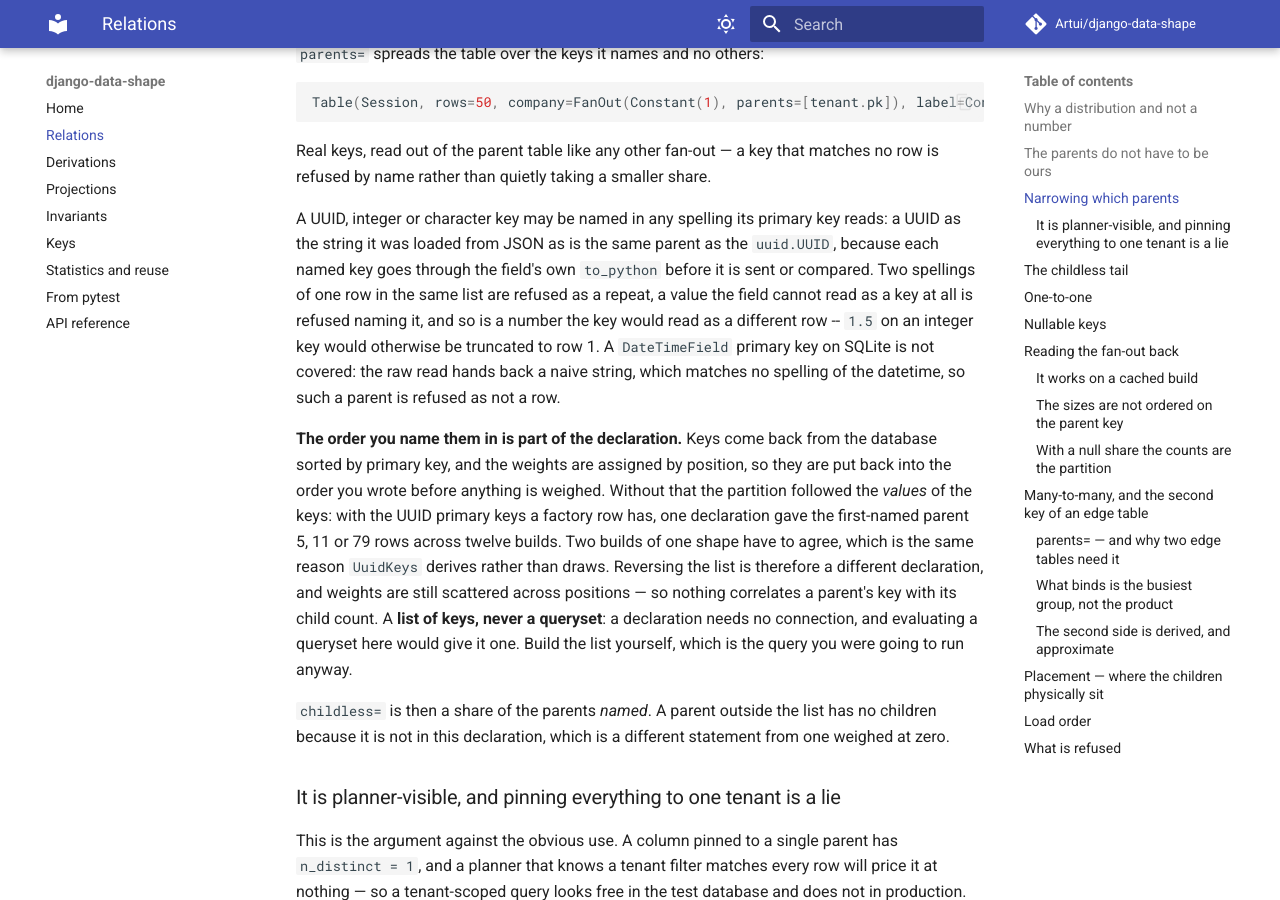
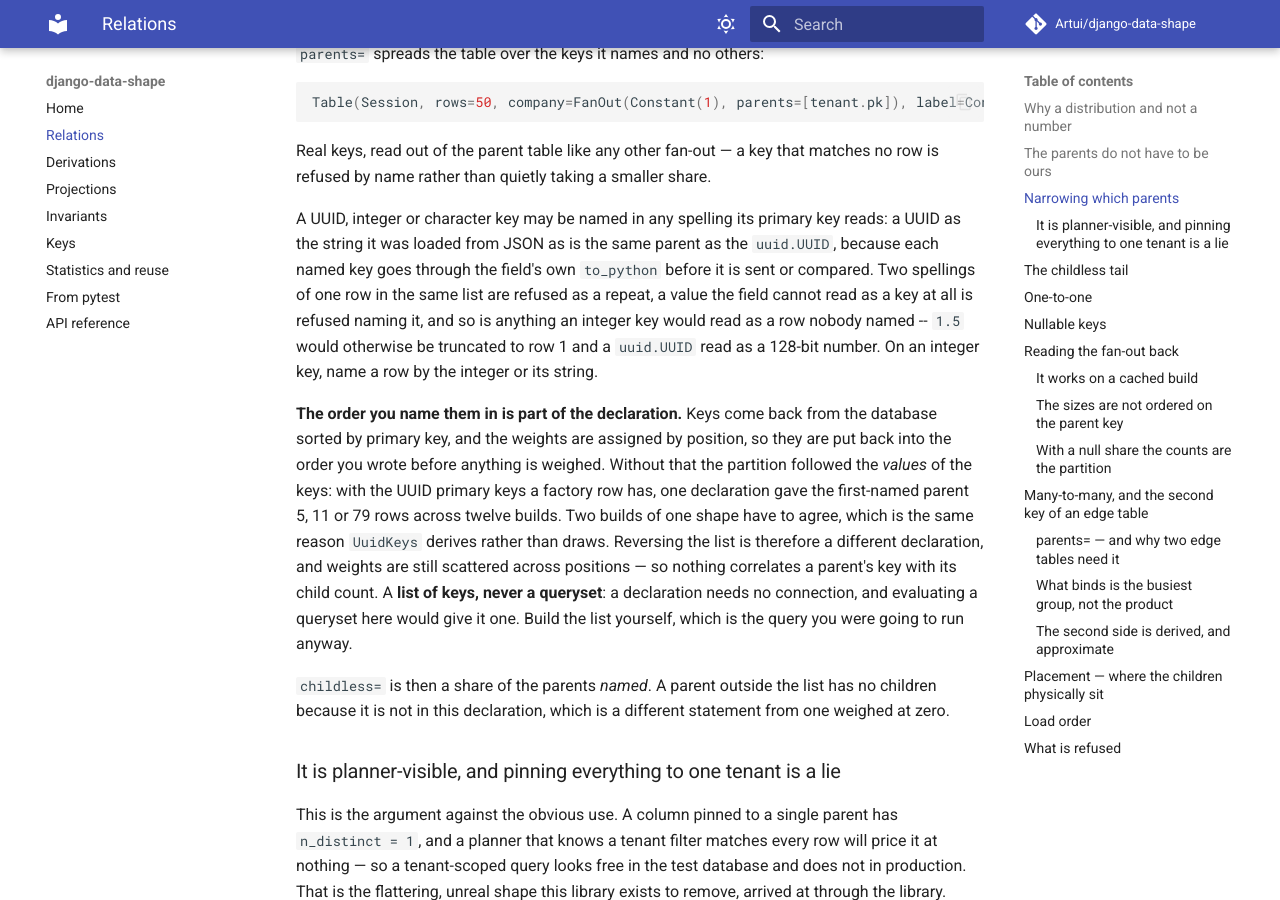
Before and after one commit to Artui/django-data-shape, an MkDocs documentation site: the page built from docs/relations.md, in a window 1280 px wide and 900 px high, scrolled down 1497 px. Built offline with MkDocs 1.6.1 and Material for MkDocs 9.7.7, drawn with Linux system fonts in a browser that asks for light colours; comment, search, counter and statistics services are not loaded.

Commit message:
Confine the number refusal to integer keys and refuse non-numbers there
The refusal of a number read as another row compared any numeric reading
against its spelling, so a float naming a DecimalField key was refused although
it names that row. It now applies to integer keys only, where it also refuses
anything that is neither a string nor an equal number, such as a uuid.UUID that
int() would read as a 128-bit row. A bool stays refused on any key.

Tests hold the TypeError half of the plain-exception catch and the inherited
key the refusal names. The changelog describes the change from the last
release, and the relations page drops a datetime claim that does not hold under
a UTC time zone.

Co-Authored-By: Claude Opus 5.5 <noreply@anthropic.com>

```diff
--- a/docs/relations.md
+++ b/docs/relations.md
@@ -79,10 +79,9 @@ reads: a UUID as the string it was loaded from JSON as is the same parent as the
 `uuid.UUID`, because each named key goes through the field's own `to_python`
 before it is sent or compared. Two spellings of one row in the same list are
 refused as a repeat, a value the field cannot read as a key at all is refused
-naming it, and so is a number the key would read as a different row -- `1.5` on
-an integer key would otherwise be truncated to row 1. A `DateTimeField` primary
-key on SQLite is not covered: the raw read hands back a naive string, which
-matches no spelling of the datetime, so such a parent is refused as not a row.
+naming it, and so is anything an integer key would read as a row nobody named --
+`1.5` would otherwise be truncated to row 1 and a `uuid.UUID` read as a 128-bit
+number. On an integer key, name a row by the integer or its string.
 
 **The order you name them in is part of the declaration.** Keys come back from
 the database sorted by primary key, and the weights are assigned by position, so
```
Also changed, not shown: CHANGELOG.md (+8 -14 lines), 3 other files.
